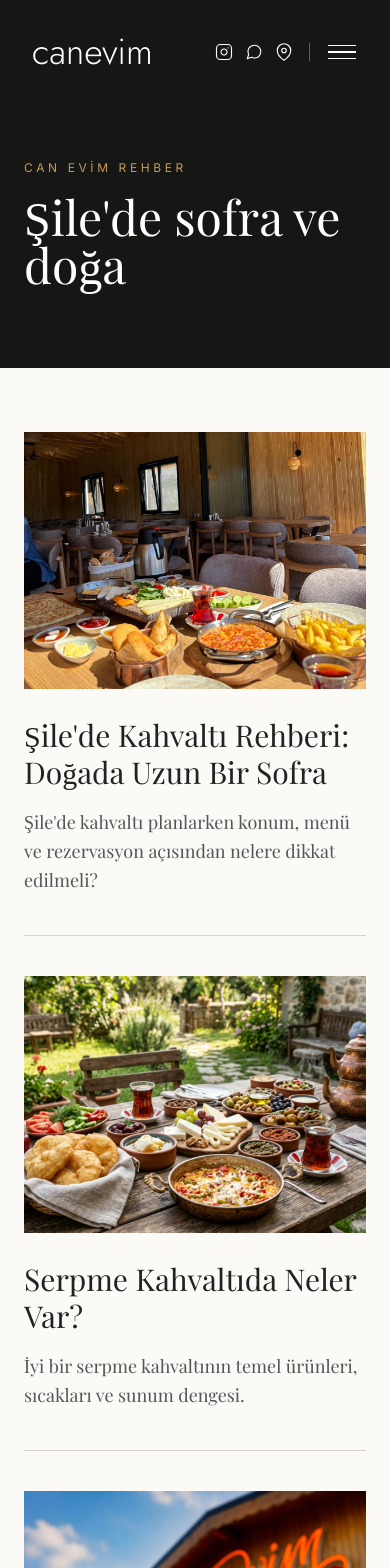
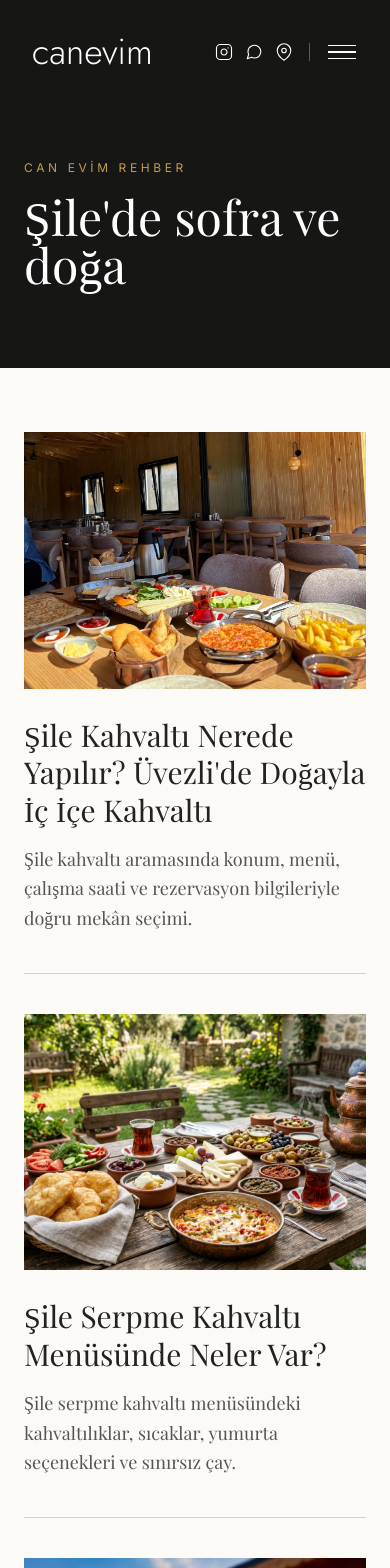
Before and after one commit to mer8k/canevim, a Next.js app: page /blog in a window 390 px wide. Shown: the top 1568 px of the page. Built offline with nearby package versions, Linux system fonts and the light colour scheme; a web font is replaced by a local one.

Commit message:
Add Sile breakfast pillar and strengthen blog clusters

```diff
--- a/app/localized-seo-data.js
+++ b/app/localized-seo-data.js
@@ -8,6 +8,7 @@ export const localizedSources = [
 
 const titles = {
   en: {
+    'sile-kahvalti': 'Breakfast in Şile',
     'sile-kahvalti-mekanlari': 'Breakfast Places in Şile', 'uvezli-kahvalti': 'Breakfast in Üvezli', 'sile-dogada-kahvalti': 'Breakfast in Nature in Şile', 'sile-restoran': 'Restaurant in Şile', 'sile-serpme-kahvalti-menusu': 'Şile Turkish Breakfast Menu', 'sile-yolu-kahvalti': 'Breakfast on Şile Road',
     'sile-serpme-kahvalti': 'Turkish Breakfast in Şile', 'sile-koy-kahvaltisi': 'Village Breakfast in Şile', 'sile-gozleme': 'Gözleme in Şile', 'sile-ev-yapimi-manti': 'Homemade Manti in Şile', 'sile-izgara-sac-kavurma': 'Grill and Sac Kavurma in Şile', 'sile-aile-restorani': 'Family Restaurant in Şile', 'sile-yolu-kahvalti-restoran': 'Breakfast Restaurant on Şile Road',
   },
--- a/app/seo-data.js
+++ b/app/seo-data.js
@@ -11,6 +11,21 @@ export const menuLandings = [
 ];
 
 export const intentLandings = [
+  {
+    slug: "sile-kahvalti",
+    name: "Şile Kahvaltı",
+    eyebrow: "Can Evim Üvezli",
+    image: "/images/serpme.jpeg",
+    description: "Şile kahvaltı arayanlar için Can Evim Üvezli'nin doğa içindeki serpme kahvaltısını, güncel menüsünü, çalışma saatlerini ve yol tarifini inceleyin.",
+    intro: "Şile'de kahvaltı planının merkezinde iyi bir sofra kadar doğru konum, güncel menü ve sakin bir ortam bulunur. Can Evim, Üvezli'deki doğa içindeki bahçesinde serpme kahvaltı sıcaklarını ve yöresel lezzetleri her gün 08:00'den itibaren sunar.",
+    sections: [
+      ["Şile'de kahvaltı için Can Evim", "Peynir, zeytin, reçel ve bal-kaymak gibi kahvaltılıklar; pişi, börek, yumurta ve menemen gibi sıcaklarla aynı sofrada buluşur. Sınırsız çay uzun aile ve arkadaş sofralarına eşlik eder."],
+      ["Üvezli'de doğayla iç içe kahvaltı", "Alemdağ Şile Yolu No: 193 adresindeki bahçe, şehirden Şile yönüne gelirken sakin bir kahvaltı molası sunar. Sayfadaki yol tarifiyle rotanızı önceden planlayabilirsiniz."],
+      ["Şile kahvaltı menüsü ve rezervasyon", "Güncel ürün ve fiyatları menü sayfasından inceleyin. Hafta sonu veya kalabalık grup planlarında WhatsApp rezervasyon bağlantısıyla işletmeye doğrudan ulaşın."],
+      ["Kahvaltıdan sonra ne yenir?", "Can Evim menüsünde serpme kahvaltının yanında gözleme, ev yapımı mantı, ızgara çeşitleri ve sac kavurma seçenekleri de bulunur."],
+    ],
+    related: ["sile-kahvalti-mekanlari", "sile-serpme-kahvalti-menusu", "uvezli-kahvalti", "sile-dogada-kahvalti"],
+  },
   {
     slug: "sile-kahvalti-mekanlari",
     name: "Şile Kahvaltı Mekanları",
@@ -98,12 +113,12 @@ export const intentLandings = [
 ];
 
 export const blogPosts = [
-  { slug: "silede-kahvalti-rehberi", title: "Şile'de Kahvaltı Rehberi: Doğada Uzun Bir Sofra", excerpt: "Şile'de kahvaltı planlarken konum, menü ve rezervasyon açısından nelere dikkat edilmeli?", image: "/images/serpme.jpeg", date: "2026-08-08", sections: [["Şile'de kahvaltı neden farklı?", "Şile, şehirden uzaklaşmadan doğayla buluşmak isteyenler için güçlü bir hafta sonu rotasıdır. Üvezli gibi sakin bölgelerde kahvaltı, yalnızca yemek değil uzun ve huzurlu bir sofra deneyimine dönüşür."], ["Sofrada neler aranmalı?", "Peynir, zeytin ve reçellerin yanında pişi, yumurta, menemen ve sıcak ürünlerin dengeli sunulması önemlidir. Can Evim'in güncel seçeneklerini Şile serpme kahvaltı sayfamızdan inceleyebilirsiniz."]], links: ["sile-serpme-kahvalti", "sile-koy-kahvaltisi"] },
-  { slug: "serpme-kahvaltida-neler-var", title: "Serpme Kahvaltıda Neler Var?", excerpt: "İyi bir serpme kahvaltının temel ürünleri, sıcakları ve sunum dengesi.", image: "/assets/images/serpme_kahvalti.jpg", date: "2026-08-08", sections: [["Temel kahvaltılıklar", "Peynirler, zeytinler, domates, salatalık, tereyağı, bal-kaymak ve reçeller sofranın temelini kurar."], ["Sıcakların rolü", "Pişi, muska börek, sahanda yumurta ve menemen sofrayı tamamlar. Sınırsız çay ise uzun kahvaltı sohbetlerine eşlik eder."]], links: ["sile-serpme-kahvalti", "sile-koy-kahvaltisi"] },
-  { slug: "uvezlide-hafta-sonu-kahvaltisi", title: "Üvezli'de Hafta Sonu Kahvaltısı Planı", excerpt: "Üvezli'ye ulaşım, doğru saat seçimi ve doğada kahvaltı için kısa plan.", image: "/images/kesinkullan.jpeg", date: "2026-08-08", sections: [["Doğru saat", "Hafta sonu kahvaltısında daha sakin bir deneyim için erken saatleri tercih etmek ve kalabalık gruplarda rezervasyon yapmak faydalıdır."], ["Konum avantajı", "Can Evim, Üvezli Mahallesi Şile Yolu Caddesi üzerinde doğa içinde bir mola sunar ve her gün 08:00'de açılır."]], links: ["sile-koy-kahvaltisi", "sile-serpme-kahvalti"] },
-  { slug: "mihlama-kuymak-farki", title: "Mıhlama ile Kuymak Arasındaki Fark Nedir?", excerpt: "İki sevilen Karadeniz lezzetinin isim, yöre ve hazırlanış yaklaşımına kısa bakış.", image: "/assets/images/menemen_mihlama.jpg", date: "2026-08-08", sections: [["İsim ve yöre", "Mıhlama ve kuymak adları bölgeden bölgeye farklı kullanılır. Her iki tarifte de peynir, yağ ve mısır unu dengesi belirleyicidir."], ["Kahvaltıdaki yeri", "Sıcak ve paylaşmaya uygun yapısıyla mıhlama, serpme kahvaltının en sevilen ek seçeneklerinden biridir."]], links: ["sile-serpme-kahvalti", "sile-koy-kahvaltisi"] },
-  { slug: "silede-aile-restorani-secimi", title: "Şile'de Aile Restoranı Seçerken Nelere Bakılmalı?", excerpt: "Menü çeşitliliği, açık alan, ulaşım ve çalışma saatleriyle ailece doğru mekân seçimi.", image: "/images/kesinkullan3.jpeg", date: "2026-08-08", sections: [["Farklı tercihlere uygun menü", "Aile sofralarında kahvaltının yanında gözleme, mantı ve ızgara gibi seçeneklerin bulunması farklı damak zevklerini karşılar."], ["Mekân ve zaman", "Doğayla iç içe açık alan, net çalışma saatleri ve kolay yol tarifi planlamayı kolaylaştırır."]], links: ["sile-aile-restorani", "sile-gozleme", "sile-izgara-sac-kavurma"] },
-  { slug: "sile-gozleme-cesitleri", title: "Şile'de Gözleme Çeşitleri: Hangi İç Harcı Seçmeli?", excerpt: "Patatesli, peynirli, pazılı, kıymalı ve sucuklu gözleme seçenekleri.", image: "/assets/images/gozleme.jpg", date: "2026-08-08", sections: [["Klasik seçenekler", "Patatesli ve peynirli gözleme sade ve dengeli seçeneklerdir; pazılı gözleme yeşillik sevenlere hitap eder."], ["Daha doyurucu tercihler", "Kıymalı ve sucuklu seçenekler daha güçlü bir ana öğün isteyenler için öne çıkar."]], links: ["sile-gozleme", "sile-koy-kahvaltisi"] },
+  { slug: "silede-kahvalti-rehberi", title: "Şile Kahvaltı Nerede Yapılır? Üvezli'de Doğayla İç İçe Kahvaltı", excerpt: "Şile kahvaltı aramasında konum, menü, çalışma saati ve rezervasyon bilgileriyle doğru mekân seçimi.", image: "/images/serpme.jpeg", date: "2026-08-22", cluster: "sile-kahvalti", sections: [["Şile kahvaltı için neden Üvezli?", "Üvezli, Şile Yolu üzerindeki konumu ve doğa içindeki sakinliğiyle hafta sonu kahvaltısını şehirden uzak bir deneyime dönüştürür. Can Evim her gün 08:00'de açılır."], ["Kahvaltı mekânı seçerken neye bakılmalı?", "Güncel menü, açık adres, çalışma saatleri ve rezervasyon olanağı birlikte değerlendirilmelidir. Serpme kahvaltı sıcakları ve sınırsız çay uzun sofralar için önemlidir."], ["Can Evim'e nasıl gidilir?", "Alemdağ Şile Yolu No: 193 adresine gelmeden önce Google Haritalar rotasını açabilir, kalabalık gruplar için WhatsApp üzerinden rezervasyon yapabilirsiniz."]], links: ["sile-serpme-kahvalti", "sile-koy-kahvaltisi"] },
+  { slug: "serpme-kahvaltida-neler-var", title: "Şile Serpme Kahvaltı Menüsünde Neler Var?", excerpt: "Şile serpme kahvaltı menüsündeki kahvaltılıklar, sıcaklar, yumurta seçenekleri ve sınırsız çay.", image: "/assets/images/serpme_kahvalti.jpg", date: "2026-08-22", cluster: "sile-serpme-kahvalti-menusu", sections: [["Şile serpme kahvaltı sofrası", "Peynirler, zeytinler, domates, salatalık, tereyağı, bal-kaymak ve reçeller sofranın temelini oluşturur."], ["Sıcak ürünler ve yumurtalar", "Pişi, muska börek, sahanda yumurta ve menemen sofrayı tamamlar. Ürünler güncel menüye ve mevsimsel tedarike göre değişebilir."], ["Sınırsız çay ve uzun sofralar", "Çayın sürekli sıcak tutulması, aile ve arkadaşlarla yapılan hafta sonu kahvaltısının kesintisiz devam etmesini sağlar."]], links: ["sile-serpme-kahvalti", "sile-koy-kahvaltisi"] },
+  { slug: "uvezlide-hafta-sonu-kahvaltisi", title: "Şile Hafta Sonu Kahvaltısı: Saat, Rezervasyon ve Yol Tarifi", excerpt: "Şile'de hafta sonu kahvaltısı için doğru saat, Üvezli ulaşımı ve rezervasyon önerileri.", image: "/images/kesinkullan.jpeg", date: "2026-08-22", cluster: "uvezli-kahvalti", sections: [["Hafta sonu hangi saatte gidilmeli?", "Daha sakin bir deneyim için erken saatleri tercih etmek, özellikle kalabalık gruplarda masayı önceden ayırtmak faydalıdır."], ["Şile Yolu ve Üvezli ulaşımı", "Can Evim, Üvezli Mahallesi Alemdağ Şile Yolu No: 193 adresindedir. Trafik durumuna göre güncel navigasyon rotasını kullanın."], ["Kahvaltı sonrası seçenekler", "Gözleme, ev yapımı mantı, ızgara ve sac kavurma seçenekleri kahvaltı saatinden sonra da farklı tercihlere cevap verir."]], links: ["sile-koy-kahvaltisi", "sile-serpme-kahvalti"] },
+  { slug: "sile-kahvalti-fiyatlari", title: "Şile Kahvaltı Fiyatları ve Güncel Menü Nasıl Öğrenilir?", excerpt: "Şile kahvaltı fiyatlarını karşılaştırırken menü içeriği, sıcaklar, çay ve güncel fiyat bilgisinde dikkat edilmesi gerekenler.", image: "/assets/images/menemen_mihlama.jpg", date: "2026-08-22", cluster: "sile-serpme-kahvalti-menusu", sections: [["Fiyat tek başına yeterli mi?", "Serpme kahvaltı fiyatını değerlendirirken kişi sayısı, sıcak ürünler, yumurta seçenekleri, çay servisi ve ek ürünlerin kapsamı birlikte incelenmelidir."], ["Neden güncel menüye bakılmalı?", "Tedarik ve dönemsel değişiklikler nedeniyle eski bloglarda yazan rakamlar yanıltıcı olabilir. Can Evim'in güncel menü sayfası en doğru ürün ve fiyat bilgisini sunar."], ["Rezervasyondan önce teyit", "Hafta sonu, özel gün veya kalabalık grup planında güncel fiyat ve masa uygunluğunu WhatsApp üzerinden doğrudan işletmeye sorabilirsiniz."]], links: ["sile-serpme-kahvalti", "sile-koy-kahvaltisi"] },
+  { slug: "silede-aile-restorani-secimi", title: "Şile'de Ailece Kahvaltı Yapılacak Yer Nasıl Seçilir?", excerpt: "Şile aile kahvaltısı için bahçe, menü çeşitliliği, ulaşım, çalışma saatleri ve rezervasyon rehberi.", image: "/images/kesinkullan3.jpeg", date: "2026-08-22", cluster: "sile-kahvalti-mekanlari", sections: [["Aile sofralarında menü çeşitliliği", "Kahvaltının yanında gözleme, mantı ve ızgara seçeneklerinin bulunması çocuklu ve kalabalık ailelerde farklı tercihleri aynı masada buluşturur."], ["Bahçe ve açık alan", "Doğa içindeki ferah alan, uzun kahvaltı sofralarında daha sakin bir ortam sağlar."], ["Ulaşım ve rezervasyon", "Net çalışma saatleri, doğru yol tarifi ve önceden rezervasyon imkânı hafta sonu planını kolaylaştırır."]], links: ["sile-aile-restorani", "sile-gozleme", "sile-izgara-sac-kavurma"] },
+  { slug: "sile-gozleme-cesitleri", title: "Şile Gözleme ve Köy Kahvaltısı: Hangi Çeşitler Var?", excerpt: "Şile'de patatesli, peynirli, pazılı, kıymalı ve sucuklu gözleme ile köy kahvaltısı seçenekleri.", image: "/assets/images/gozleme.jpg", date: "2026-08-22", cluster: "sile-kahvalti", sections: [["Klasik gözleme seçenekleri", "Patatesli ve peynirli gözleme sade ve dengeli seçeneklerdir; pazılı gözleme yeşillik sevenlere hitap eder."], ["Daha doyurucu tercihler", "Kıymalı ve sucuklu gözlemeler kahvaltıyı daha güçlü bir öğüne dönüştürür."], ["Köy kahvaltısıyla birlikte", "Gözleme çeşitleri serpme veya köy kahvaltısı sofrasına eklenebilir; güncel seçenekleri menü sayfasından kontrol edebilirsiniz."]], links: ["sile-gozleme", "sile-koy-kahvaltisi"] },
 ];
 
 export function getMenuLanding(slug) { return menuLandings.find((item) => item.slug === slug); }
--- a/app/sile/[slug]/page.js
+++ b/app/sile/[slug]/page.js
@@ -79,6 +79,7 @@ export default async function IntentPage({ params }) {
         <aside className="mt-16 bg-[#f0ece4] p-7 md:p-10">
           <h2 className="font-serif text-3xl mb-6">İlgili Şile rehberleri</h2>
           <div className="flex flex-wrap gap-3">
+            {item.slug !== 'sile-kahvalti' && <Link href="/sile/sile-kahvalti" className="border border-[#222] bg-[#222] text-white px-5 py-3 font-serif">Şile Kahvaltı</Link>}
             {item.related.map((relatedSlug) => {
               const related = getIntentLanding(relatedSlug);
               return <Link key={relatedSlug} href={`/sile/${relatedSlug}`} className="border border-[#aaa195] px-5 py-3 font-serif">{related.name}</Link>;
--- a/app/sitemap.js
+++ b/app/sitemap.js
@@ -6,7 +6,7 @@ export default function sitemap() {
     { url: `${BASE_URL}/`, changeFrequency: "weekly", priority: 1 },
     { url: `${BASE_URL}/menu`, changeFrequency: "weekly", priority: 0.9 },
     { url: `${BASE_URL}/blog`, changeFrequency: "weekly", priority: 0.7 },
-    ...intentLandings.map(({ slug }) => ({ url: `${BASE_URL}/sile/${slug}`, changeFrequency: "monthly", priority: 0.85 })),
+    ...intentLandings.map(({ slug }) => ({ url: `${BASE_URL}/sile/${slug}`, changeFrequency: slug === 'sile-kahvalti' ? "weekly" : "monthly", priority: slug === 'sile-kahvalti' ? 0.95 : 0.85 })),
     ...menuLandings.map(({ slug }) => ({ url: `${BASE_URL}/lezzetler/${slug}`, changeFrequency: "monthly", priority: 0.8 })),
     ...locales.flatMap((lang) => localizedSources.map(({ type, slug }) => ({ url: `${BASE_URL}/${lang}/${type}/${slug}`, changeFrequency: "monthly", priority: 0.7 }))),
     ...blogPosts.map(({ slug, date }) => ({ url: `${BASE_URL}/blog/${slug}`, lastModified: date, changeFrequency: "monthly", priority: 0.65 })),
--- a/next.config.mjs
+++ b/next.config.mjs
@@ -5,6 +5,10 @@ const nextConfig = {
       source: '/:lang(ar|fa)/:type(sile|lezzetler)/:slug',
       destination: '/:type/:slug',
       permanent: true,
+    }, {
+      source: '/blog/mihlama-kuymak-farki',
+      destination: '/blog/sile-kahvalti-fiyatlari',
+      permanent: true,
     }];
   },
 };
```
Also changed, not shown: app/blog/[slug]/page.js (+1 -1 lines).
